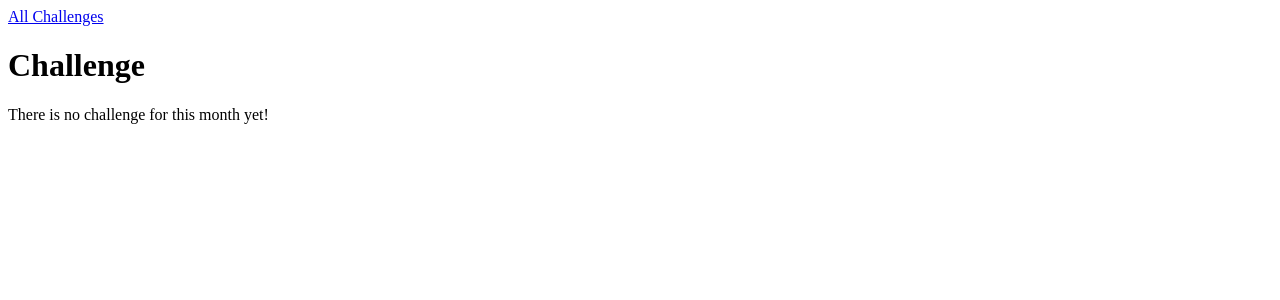
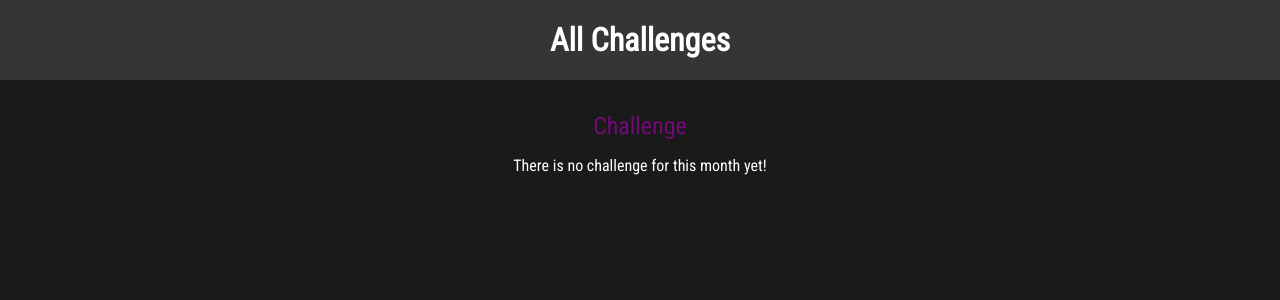
Before and after one commit to IsaiahDNevin/monthly_challenges, a Django app: template challenges/templates/challenges/challenge.html in a window 1280 px wide. Shown: the top 300 px of the page. Run offline with Django 5.2, Linux system fonts and the light colour scheme; the template is opened without the code that fills it, so the values that code supplies are empty.

Commit message:
add style

```diff
--- /dev/null
+++ b/challenges/static/challenges/challenge.css
@@ -0,0 +1,23 @@
+
+h1,
+h2 {
+    text-align: center;
+    color: white;
+}
+
+h1 {
+    font-size: 1.5rem;
+    margin: 2rem 0 1rem 0;
+    font-weight: normal;
+    color: #730a77;
+}
+
+h2 {
+    font-size: 3rem;
+    font-weight: bold;
+}
+
+p.fallback {
+    text-align: center;
+    color: white;
+}
--- /dev/null
+++ b/challenges/static/challenges/includes/index.css
@@ -0,0 +1,26 @@
+
+header {
+    width: 100%;
+    height: 5rem;
+    background-color: #353535;
+}
+
+header nav {
+    width: 100%;
+    height: 100%;
+    display: flex;
+    justify-content: center;
+    align-items: center;
+}
+
+header nav a {
+    color: white;
+    font-size: 2rem;
+    font-weight: bold;
+    text-decoration: none;
+}
+
+header nav a:hover,
+header nav a:active {
+    color: #b04cadbb;
+}
--- a/challenges/templates/challenges/challenge.html
+++ b/challenges/templates/challenges/challenge.html
@@ -1,4 +1,11 @@
 {% extends "base.html" %}
+{% load static %}
+
+
+{% block css_files %}
+    <link rel="stylesheet" href="{% static "challenges/challenge.css" %}">
+    <link rel="stylesheet" href="{% static "challenges/includes/index.css" %}">
+{% endblock %}
 
 {% block page_title %}
     {{month_name}} Challenge
@@ -11,6 +18,6 @@
     {% if text is not None %}
         <h2>{{ text }}</h2>
     {% else %}
-        <p>There is no challenge for this month yet!</p>
+        <p class="fallback">There is no challenge for this month yet!</p>
     {% endif %}
 {% endblock %}
--- a/challenges/views.py
+++ b/challenges/views.py
@@ -1,5 +1,5 @@
 from django.shortcuts import render
-from django.http import HttpResponse, HttpResponseNotFound, HttpResponseRedirect
+from django.http import Http404, HttpResponseNotFound, HttpResponseRedirect
 from django.urls import reverse
 
 
@@ -48,4 +48,4 @@ def monthly_challenge(request, month):
             "month_name": month
         })
     except:
-        return HttpResponseNotFound("<h1>This month is not supported!</h1>")
+        raise Http404()
--- a/monthly_challenges/settings.py
+++ b/monthly_challenges/settings.py
@@ -121,6 +121,9 @@ USE_TZ = True
 
 STATIC_URL = 'static/'
 
+STATICFILES_DIRS = [
+    BASE_DIR / "static"
+]
 # Default primary key field type
 # https://docs.djangoproject.com/en/5.1/ref/settings/#default-auto-field
 
--- /dev/null
+++ b/static/styles.css
@@ -0,0 +1,10 @@
+@import url('https://fonts.googleapis.com/css2?family=Roboto+Condensed:ital@0;1&display=swap');
+
+html {
+    font-family:  "Roboto Condensed", sans-serif;
+}
+
+body {
+    margin: 0;
+    background-color: #1a1a1a;
+}
--- a/templates/base.html
+++ b/templates/base.html
@@ -1,9 +1,13 @@
+{% load static %}
+
 <!DOCTYPE html>
 <html lang="en">
 <head>
     <meta charset="UTF-8">
     <meta name="viewport" content="width=device-width, initial-scale=1.0">
     <title>{% block  page_title %} My Challenges {% endblock  %}</title>
+    <link rel="stylesheet" href={% static "styles.css" %}>
+    {% block css_files %} {% endblock %}
 </head>
 <body>
     {% block content %} {% endblock %}
```
Also changed, not shown: challenges/static/challenges/challenges.css (added, +38 -0 lines), challenges/templates/challenges/index.html (+7 -1 lines), templates/404.html (added, +10 -0 lines).
